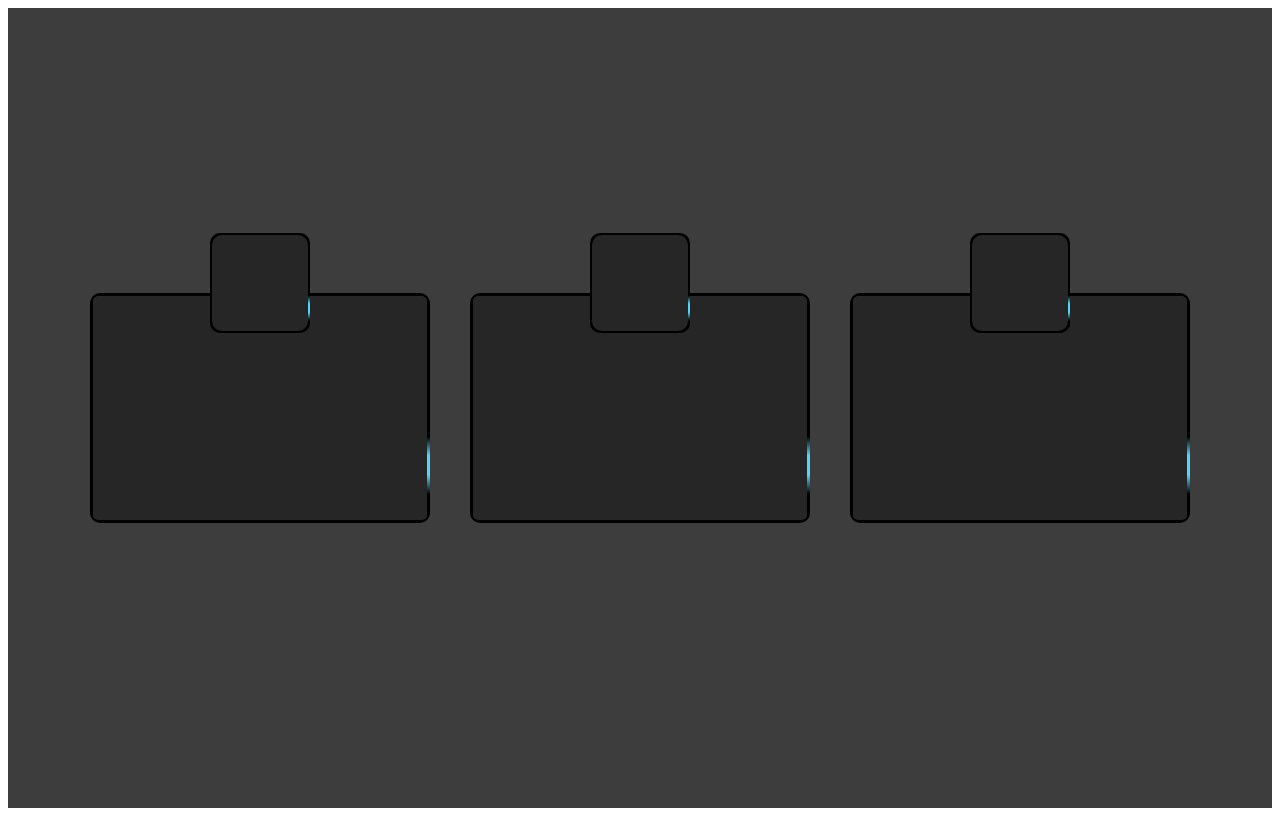
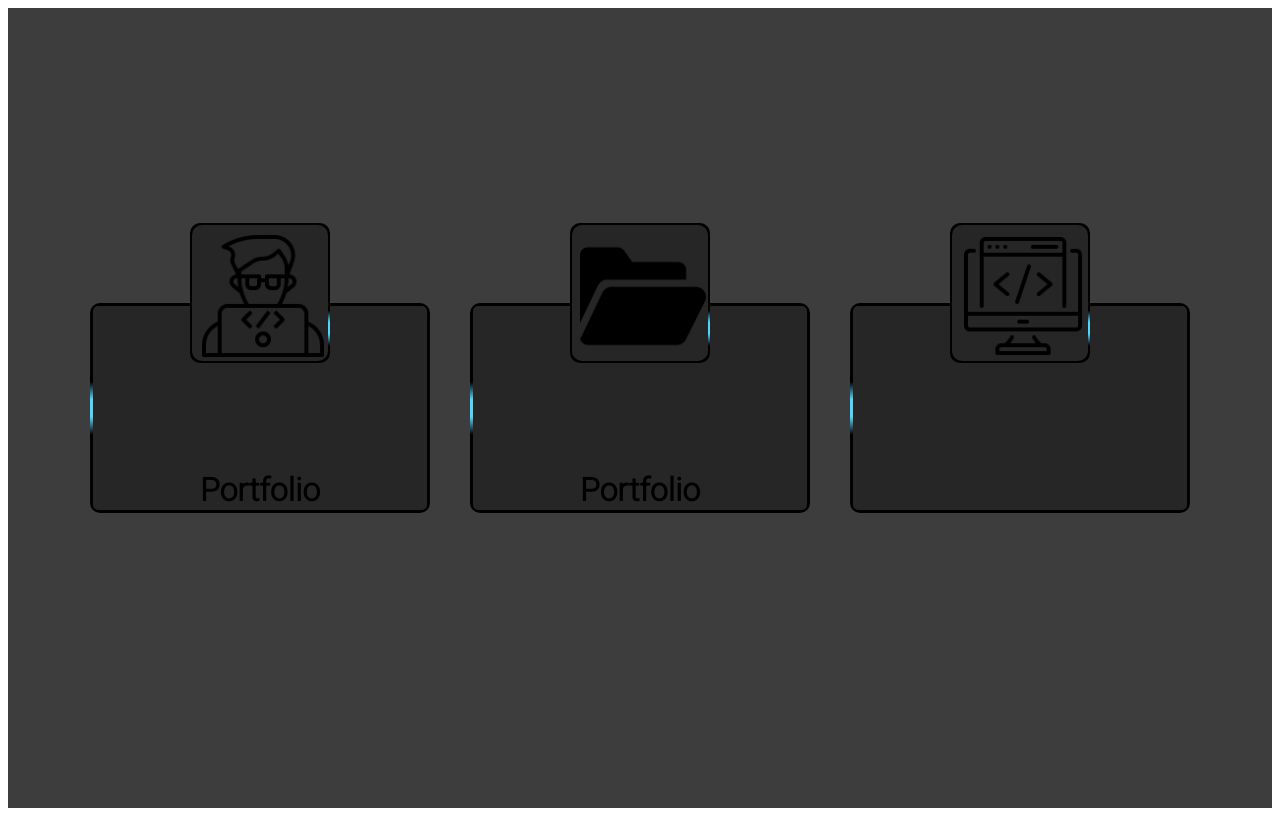
Before and after one commit to HamzaGorcevic/ModernPortfolio, a plain HTML site: page index.html in a window 1280 px wide. Drawn offline with Linux system fonts and the light colour scheme.

Commit message:
added content

```diff
--- a/index.html
+++ b/index.html
@@ -6,22 +6,45 @@
     <meta name="viewport" content="width=device-width, initial-scale=1.0" />
     <title>Document</title>
     <link rel="stylesheet" href="style.css" />
+    <link rel="preconnect" href="https://fonts.googleapis.com" />
+    <link rel="preconnect" href="https://fonts.gstatic.com" crossorigin />
+    <link
+      href="https://fonts.googleapis.com/css2?family=Roboto:wght@300&display=swap"
+      rel="stylesheet"
+    />
   </head>
   <body>
     <div class="home">
       <div class="card portfolio">
         <div class="lines"></div>
-        <div class="minBox"></div>
         <div class="imgBox">
           <img src="coding.png" alt="" />
         </div>
-        <div class="content"></div>
+        <div class="content portfolio">
+          <div class="contentSub">
+            <h1>Portfolio</h1>
+            <p>
+              Lorem ipsum dolor sit amet consectetur adipisicing elit. Sed id
+              facere debitis sunt! Eaque, dolorum.
+            </p>
+            <button>Read more</button>
+          </div>
+        </div>
       </div>
       <div class="card files">
         <div class="lines"></div>
         <div class="minBox"></div>
-        <div class="imgBox"><img src="files.png" alt="" /></div>
-        <div class="content"></div>
+        <div class="imgBox"><img src="folder.png" alt="" /></div>
+        <div class="content folder">
+          <div class="contentSub">
+            <h1>Portfolio</h1>
+            <p>
+              Lorem ipsum dolor sit amet consectetur adipisicing elit. Sed id
+              facere debitis sunt! Eaque, dolorum.
+            </p>
+            <button>Read more</button>
+          </div>
+        </div>
       </div>
       <div class="card personal">
         <div class="lines"></div>
--- a/style.css
+++ b/style.css
@@ -2,6 +2,9 @@
   padding: 0;
   margin: 0;
   box-sizing: border-box;
+}
+body {
+  font-family: "Roboto", sans-serif;
 }
 
 .home {
@@ -18,7 +21,7 @@
   align-items: center;
   justify-content: center;
   width: 340px;
-  height: 230px;
+  height: 210px;
   background: rgb(38, 38, 38);
   position: relative;
   transition: 1s;
@@ -47,6 +50,7 @@
   );
   transition: all 0.5s;
   animation: animate linear infinite 2s;
+  animation-play-state: paused;
 }
 
 @keyframes animate {
@@ -65,16 +69,18 @@
   top: 0;
   left: 0;
   background: rgb(38, 38, 38);
-
   inset: 3px;
   border-radius: 5px;
 }
+.card:hover .lines::before {
+  animation-play-state: running;
+}
 
 .card .imgBox {
-  width: 100px;
-  height: 100px;
+  width: 140px;
+  height: 140px;
   position: absolute;
-  top: -60px;
+  top: -80px;
   left: 50%;
   transform: translateX(-50%);
   background-color: red;
@@ -83,6 +89,14 @@
   transition: 1s;
   background: black;
   border-radius: 10px;
+  object-fit: contain;
+}
+.imgBox img {
+  width: 90%;
+  height: 90%;
+  z-index: 10;
+  position: relative;
+  padding: 10px;
 }
 .imgBox::before {
   border-radius: 10px;
@@ -101,6 +115,7 @@
   transition: all 0.5s;
   animation: animate linear infinite 2s;
 }
+
 .imgBox::after {
   content: "";
   position: absolute;
@@ -110,9 +125,45 @@
   inset: 2px;
   border-radius: 10px;
 }
+.card:hover .imgBox::before {
+  animation-play-state: paused;
+}
 .card:hover {
   height: 400px;
 }
 .card:hover .imgBox {
   top: 40px;
 }
+.contentSub {
+  display: flex;
+  align-items: flex-start;
+  justify-content: start;
+  position: relative;
+  z-index: 14;
+  flex-direction: column;
+  transform: translateY(60%);
+  position: absolute;
+  width: 100%;
+  display: flex;
+  align-items: center;
+  justify-content: center;
+  top: 10%;
+  text-align: center;
+}
+.content {
+  overflow: hidden;
+  position: relative;
+  z-index: 12;
+  width: 100%;
+  height: 100%;
+}
+
+.contentSub button {
+  background-color: rgb(107, 198, 210);
+  width: 8rem;
+  height: 2.5rem;
+  border-radius: 10px;
+  border: none;
+  color: black;
+  font-weight: bold;
+}
```
Also changed, not shown: folder.png (added).
